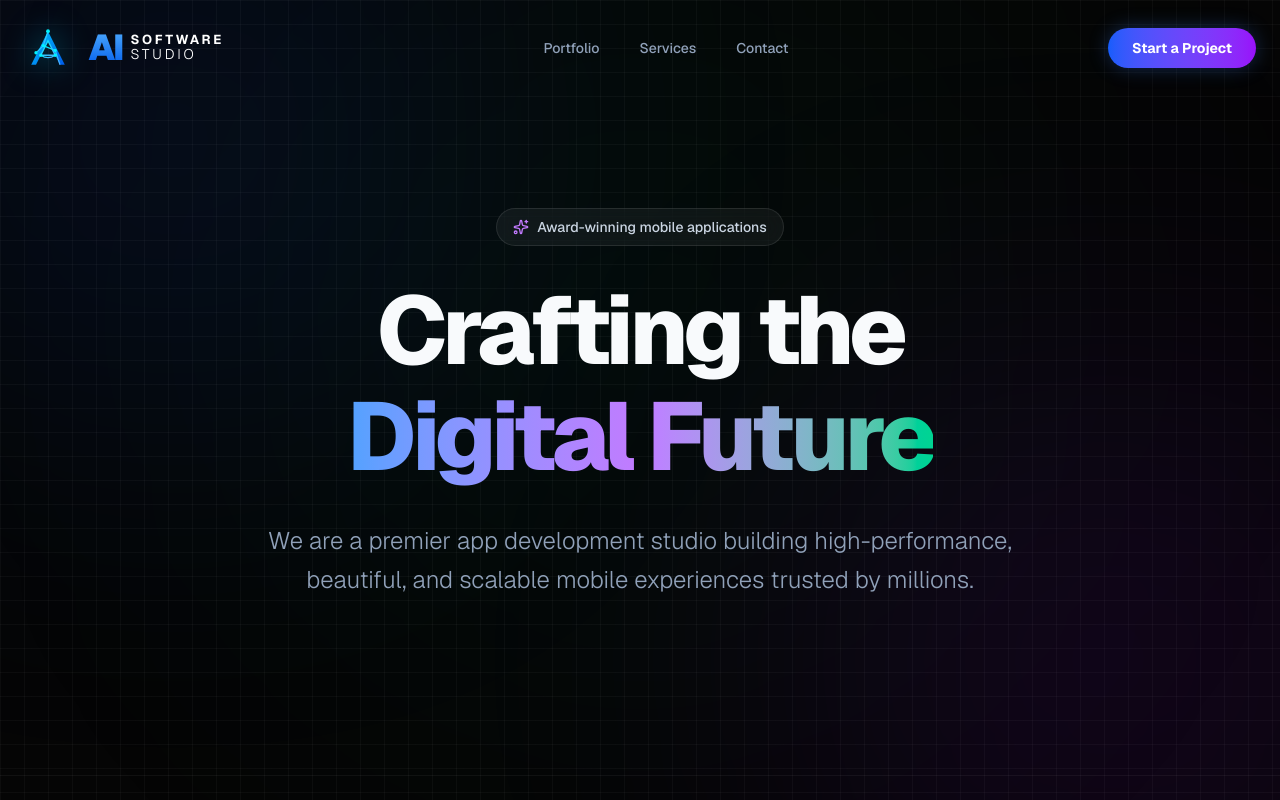
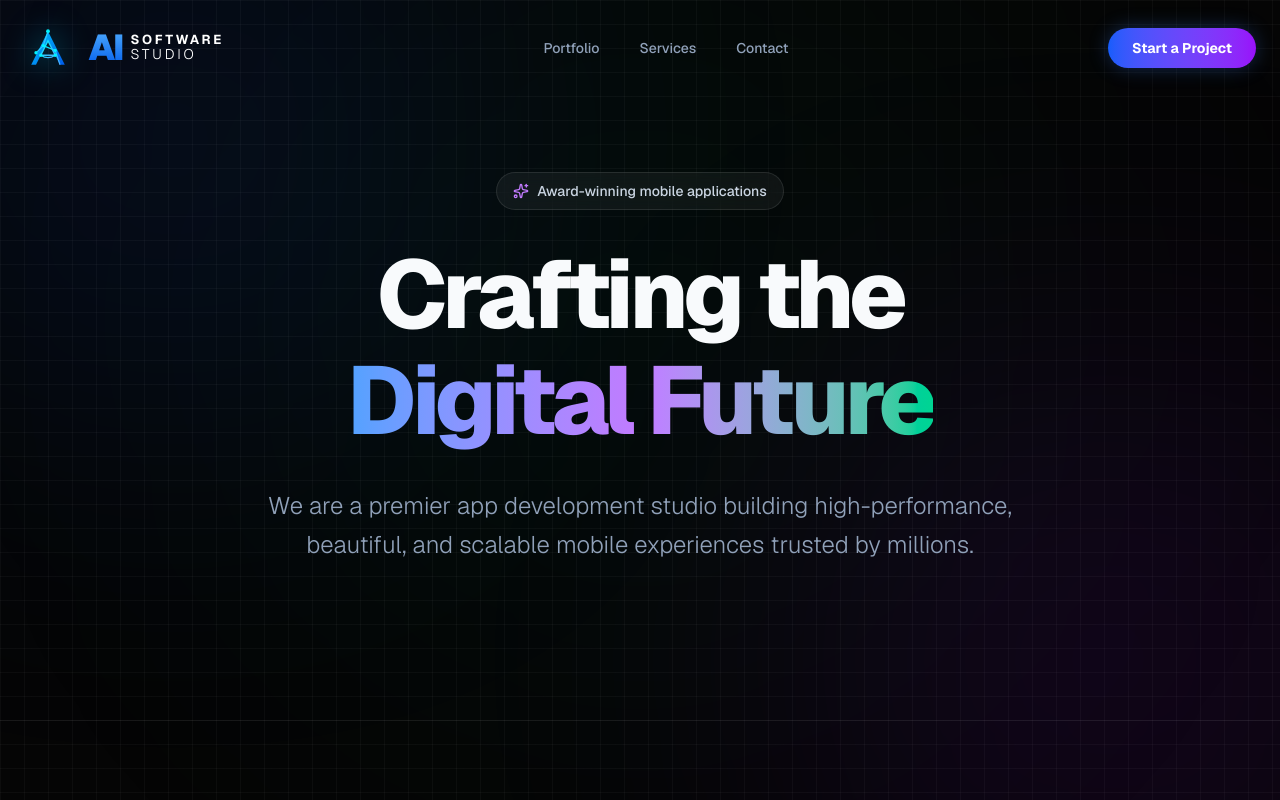
Before and after one commit to dinhphu290998/aisoftwarestudio, a Next.js app: page / in a window 1280 px wide. Shown: the top 800 px of the page. Built offline with nearby package versions, Linux system fonts and the light colour scheme; no server answers.

Commit message:
style: fix hero section height to prevent portfolio section from peeking

```diff
--- a/src/app/page.tsx
+++ b/src/app/page.tsx
@@ -31,7 +31,7 @@ export default async function Home() {
       <Header />
 
       {/* Hero Section */}
-      <section className="w-full max-w-7xl px-6 pt-52 pb-32 flex flex-col items-center text-center z-10 relative">
+      <section className="w-full max-w-7xl px-6 pt-32 pb-16 min-h-[90vh] flex flex-col items-center justify-center text-center z-10 relative">
         <div className="inline-flex items-center gap-2 px-4 py-2 rounded-full bg-white/5 border border-white/10 text-slate-300 text-sm font-medium mb-8 backdrop-blur-md">
           <Sparkles className="w-4 h-4 text-purple-400" />
           <span>Award-winning mobile applications</span>
```
